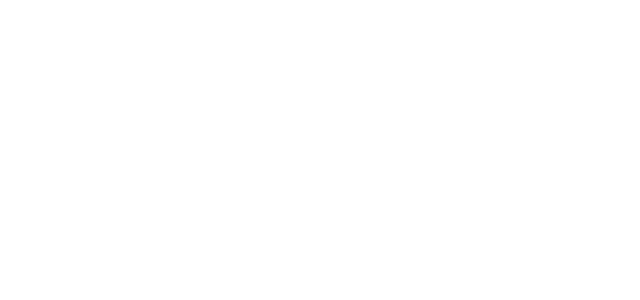
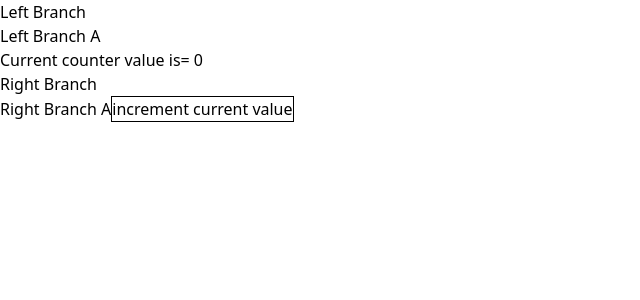
Before and after one commit to VladiSH31/okten-react-modules, a React (Vite) app: page / in a window 1280 px wide. Shown: the top 300 px of the page, without its empty margins (0-640 px from the left). Built offline with nearby package versions, Linux system fonts and the light colour scheme.

Commit message:
Class Work  7. FE. context API
1. Use MyContext.tsx

```diff
--- a/src/App.tsx
+++ b/src/App.tsx
@@ -1,12 +1,27 @@
 import './App.css'
+import LeftBranch from "./components/LeftBranch.tsx";
+import RightBranch from "./components/RightBranch.tsx";
+import {MyContext} from "./context/MyContext.tsx";
+import {useState} from "react";
 
 function App() {
+    const [counter, setCounter] = useState<number>(0)
 
-  return (
-    <>
-
-    </>
-  )
+    return (
+        <div>
+            <MyContext.Provider value={{
+                counterValue: counter,
+                increment: (obj) => {
+                    obj++;
+                    setCounter(obj)
+                    console.log(obj)
+                }
+            }}>
+                <LeftBranch/>
+                <RightBranch/>
+            </MyContext.Provider>
+        </div>
+    )
 }
 
 export default App
--- /dev/null
+++ b/src/components/LeftBranch.tsx
@@ -0,0 +1,13 @@
+import LeftBranchA from "./LeftBranchA.tsx";
+
+
+const LeftBranch = () => {
+    return (
+        <div>
+            Left Branch
+            <LeftBranchA/>
+        </div>
+    );
+};
+
+export default LeftBranch;
--- /dev/null
+++ b/src/components/LeftBranchA.tsx
@@ -0,0 +1,17 @@
+import {useContext} from "react";
+import {MyContext} from "../context/MyContext.tsx";
+
+
+const LeftBranchA = () => {
+
+    const {counterValue} = useContext(MyContext)
+
+    return (
+        <div>
+            Left Branch A
+            <p>Current counter value is= {counterValue}</p>
+        </div>
+    );
+};
+
+export default LeftBranchA;
--- /dev/null
+++ b/src/components/RightBranch.tsx
@@ -0,0 +1,13 @@
+import RightBranchA from "./RightBranchA.tsx";
+
+
+const RightBranch = () => {
+    return (
+        <div>
+            Right Branch
+            <RightBranchA/>
+        </div>
+    );
+};
+
+export default RightBranch;
--- /dev/null
+++ b/src/components/RightBranchA.tsx
@@ -0,0 +1,19 @@
+import {useContext} from "react";
+import {MyContext} from "../context/MyContext.tsx";
+
+
+const RightBranchA = () => {
+
+    const {counterValue, increment} = useContext(MyContext)
+
+    return (
+        <div>
+            Right Branch A
+            <button className={'border'} onClick={() => {
+                increment(counterValue)
+            }}>increment current value</button>
+        </div>
+    );
+};
+
+export default RightBranchA;
--- /dev/null
+++ b/src/context/MyContext.tsx
@@ -0,0 +1,14 @@
+import {createContext} from "react";
+
+type MyContextType = {
+    counterValue: number,
+    increment?: (obj: number) => void
+}
+
+export const init = {
+    counterValue: 0,
+    increment: (obj: number) => {
+        console.log(obj);
+    },
+};
+export const MyContext = createContext<MyContextType>(init);
```
